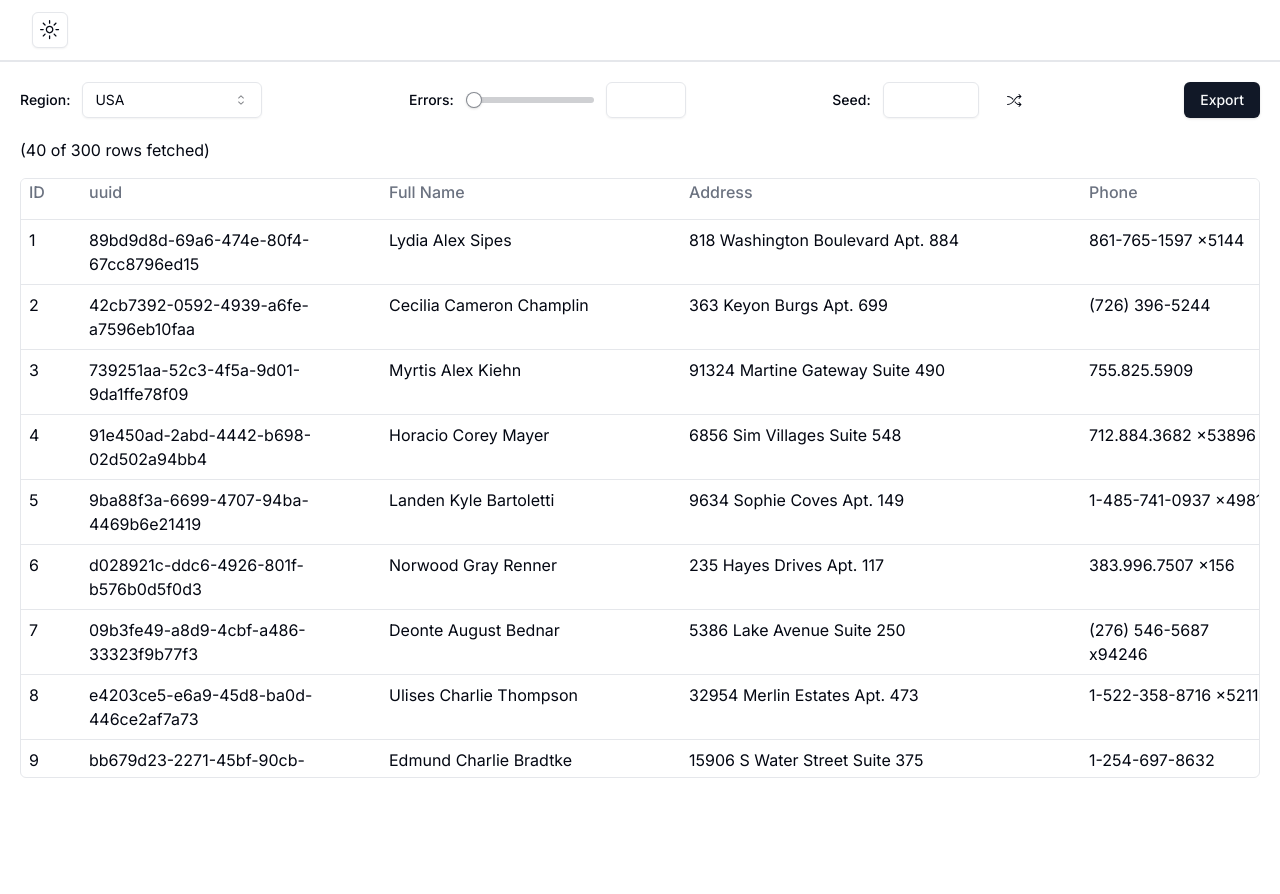
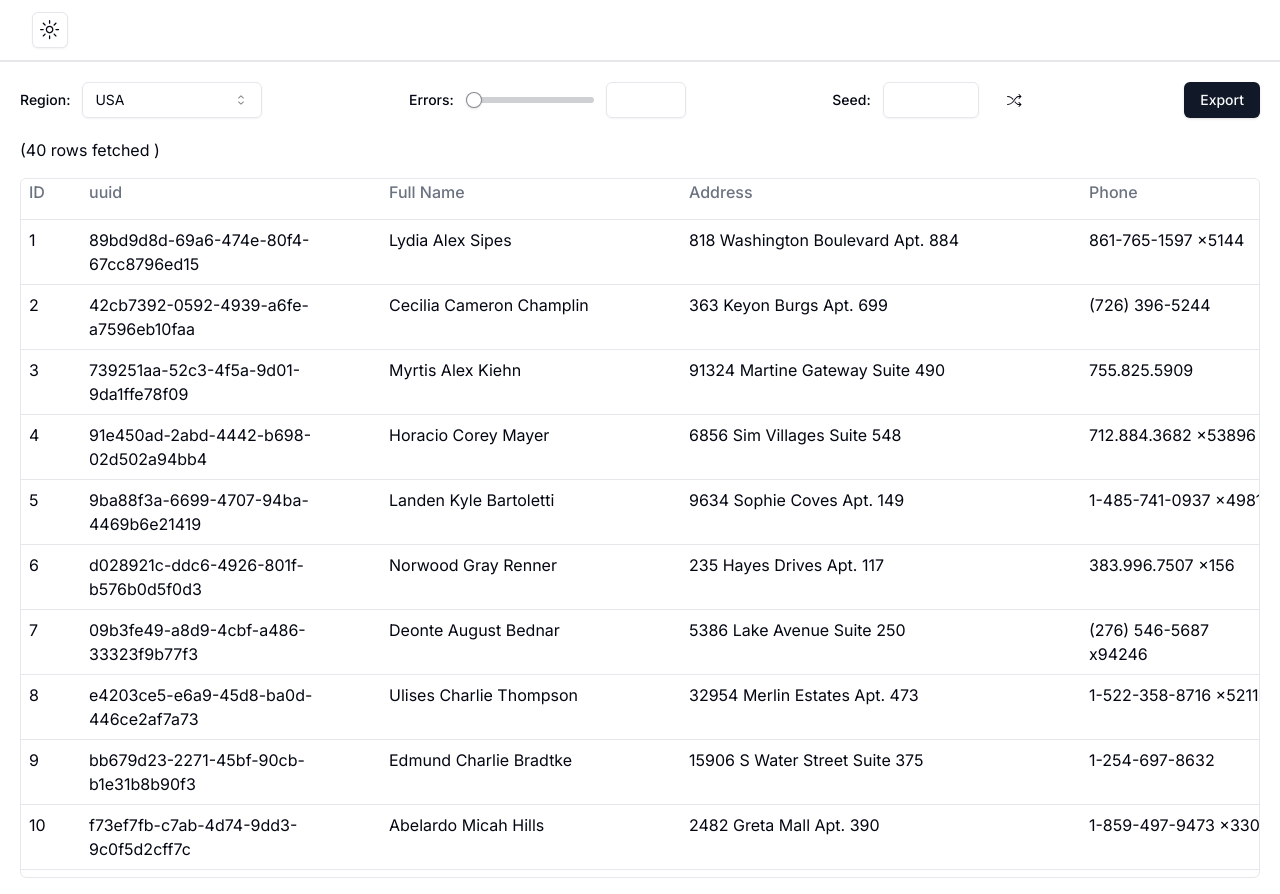
Before and after one commit to azmtbek/fake-users, a Next.js app: page / in a window 1280 px wide. Before the commit the page ends 800 px from the top, so only its background shows below. Built offline with nearby package versions, Linux system fonts and the light colour scheme.

Commit message:
refactor code

```diff
--- a/src/app/data-maker.ts
+++ b/src/app/data-maker.ts
@@ -122,7 +122,8 @@ export const fetchData = async (
   const gen = new DataGenerator(formState);
   const dbData = [...gen.getData()];
 
-  await new Promise(resolve => setTimeout(resolve, 0));
+  // to show that is fetching chunks of data
+  await new Promise(resolve => setTimeout(resolve, 250));
 
   return {
     data: dbData.slice(start, start + size),
--- a/src/app/input-header.tsx
+++ b/src/app/input-header.tsx
@@ -8,7 +8,6 @@ import { ShuffleIcon } from '@radix-ui/react-icons';
 import React, { ChangeEvent, Dispatch, useState, } from 'react';
 import { Action, FormState } from './page';
 import { SLIDER_MAX_VALUE, INPUT_MAX_VALUE } from './consts';
-import { debounce } from 'lodash';
 import { generatePureRandRandomizer } from './data-maker';
 import { CSVLink } from "react-csv";
 import { useDataStore } from '@/lib/store';
@@ -25,9 +24,7 @@ export default function InputHeader({ dispatch, state }: InputProps) {
   const handleErrorInput = (event: ChangeEvent<HTMLInputElement>) => {
     let val = event.target.value;
     let num = +val;
-    console.log('cons', num, val);
     if (!isNaN(num)) {
-      // val = '' + Math.min(INPUT_MAX_VALUE, +num);
       if (INPUT_MAX_VALUE < num) { num = INPUT_MAX_VALUE; val = '' + num; };
       dispatch({ type: 'SET_ERROR', payload: num });
       setInputError(val);
--- a/src/app/users-table.tsx
+++ b/src/app/users-table.tsx
@@ -163,7 +163,7 @@ export default function UsersTable({ formState }: { formState: FormState; }) {
 
   return (
     <div className="w-full">
-      ({flatData.length} of {totalDBRowCount.toLocaleString()} rows fetched)
+      ({flatData.length} rows fetched )
       <div className="flex flex-col items-center py-4 gap-3">
         <div
           className="rounded-md border w-full"
@@ -172,7 +172,7 @@ export default function UsersTable({ formState }: { formState: FormState; }) {
           style={{
             overflow: 'auto', //our scrollable table container
             position: 'relative', //needed for sticky header
-            height: '600px', //should be a fixed height
+            height: '700px', //should be a fixed height
           }}
         >
           <table
```
Also changed, not shown: src/app/date-generator.ts (deleted).
